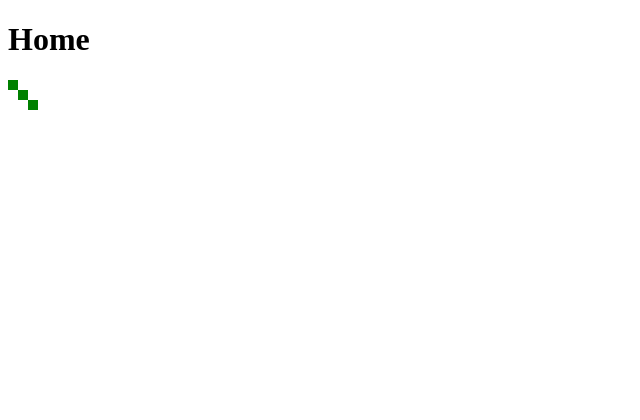
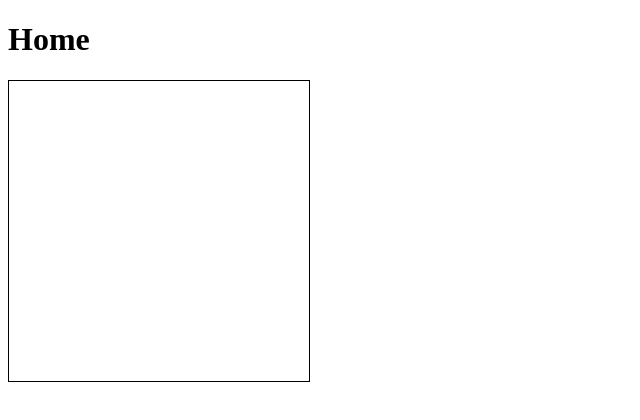
Before and after one commit to foucblg/ELC_D03, a plain HTML site: page front/index.html in a window 1280 px wide. Shown: the whole page, without its empty margins (0-640 px from the left). Drawn offline with Linux system fonts and the light colour scheme.

Commit message:
Tab update

```diff
--- a/front/index.html
+++ b/front/index.html
@@ -2,10 +2,11 @@
 <html>
 <head>
     <title>Home</title>
+    <link rel="stylesheet" type="text/css" href="style.css">
 
 </head>
 <body>
     <h1>Home</h1>
-    <canvas width="300" height="300"></canvas>
+    <canvas id="canvas" width="300" height="300"></canvas>
     <script src="script.js"></script>
 </html>
--- a/front/script.js
+++ b/front/script.js
@@ -1,14 +1,27 @@
 var canvas = document.querySelector("canvas");
 var ctx = canvas.getContext("2d");
-var tab = [[1, 0, 0],
-           [0, 1, 0],
-           [0, 0, 1]];
+var size = 20;
+var width = canvas.width/size;
+var height = canvas.height/size;
+var tab = Array.from({ length: height }, () => Array(width).fill(0));
 
-for (var i = 0; i < 3; i++) {
-    for (var j = 0; j < 3; j++) {
-        if (tab[i][j] == 1) {
-            ctx.fillStyle = "green";
-            ctx.fillRect(j * 10,i * 10, 10,10);
+paint(tab);
+canvas.addEventListener("click", function(event) {
+    var rect = canvas.getBoundingClientRect();
+    var x = event.clientX - rect.left;
+    var y = event.clientY - rect.top;
+
+    tab[Math.floor(y / 20)][Math.floor(x / 20)] = 1;
+    paint(tab);
+});
+
+function paint(tab){
+    for (var i = 0; i < width; i++) {
+        for (var j = 0; j < height; j++) {
+            if (tab[i][j] == 1) {
+                ctx.fillStyle = "green";
+                ctx.fillRect(j * size,i * size, size,size);
+            }
         }
     }
 }
--- /dev/null
+++ b/front/style.css
@@ -0,0 +1,3 @@
+#canvas{
+    border: 1px solid black;
+}
```
Also changed, not shown: 1 other file.
